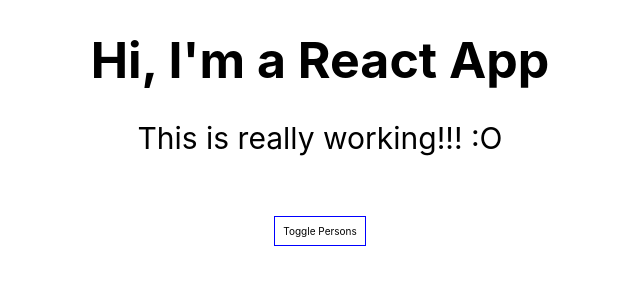
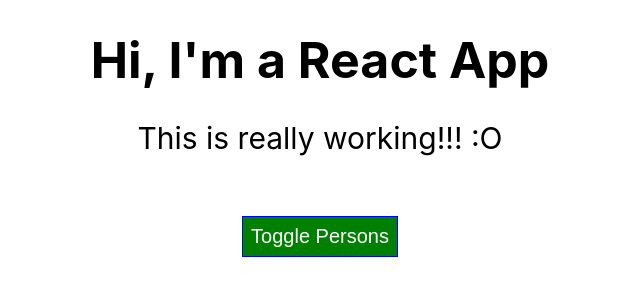
Before and after one commit to Lypzis/React, a React (Create React App) app in the folder react-complete-guide/: page / in a window 1280 px wide. Shown: the top 300 px of the page, without its empty margins (320-960 px from the left). Built offline with nearby package versions, Linux system fonts and the light colour scheme.

Commit message:
Update App.js, App.css

```diff
--- a/react-complete-guide/src/App.css
+++ b/react-complete-guide/src/App.css
@@ -13,3 +13,26 @@
 .App p {
   font-size: 3rem;
 }
+
+.red {
+  color: red;
+}
+
+.green {
+  color: green;
+}
+
+.bold {
+  font-weight: bold;
+}
+
+/*
+.App button {
+  font-size: 2rem;
+  background-color: green;
+  color: #fff;
+  font: inherit;
+  border: 1px solid blue;
+  padding: .8rem;
+  cursor: pointer;
+}*/
--- a/react-complete-guide/src/App.js
+++ b/react-complete-guide/src/App.js
@@ -9,9 +9,9 @@
   state = {
     // array of objects
     person: [
-        {id: 'aaa', name: 'Max', age: 28 },
-        {id: 'aab', name: 'Manu', age: 29 },
-        {id: 'abb', name: 'Stephanie', age: 27 }
+      { id: 'aaa', name: 'Max', age: 28 },
+      { id: 'aab', name: 'Manu', age: 29 },
+      { id: 'abb', name: 'Stephanie', age: 27 }
     ],
     otherState: 'some other value hey',
     showPersons: false
@@ -22,7 +22,7 @@
     // or use spread operator to make a copy with the objects of the older array, creating a new one
     const persons = [...this.state.person]; // only for arrays!
     persons.splice(personIndex, 1); // removes the element of respective index, from the copy array
-    this.setState({person: persons}); // updates state with the new array
+    this.setState({ person: persons }); // updates state with the new array
   }
 
   nameChangedHandler = (event, id) => {
@@ -50,16 +50,18 @@
   render() {
     // inline style
     const style = {
-      backgroundColor: 'white',
-      font: 'inherit',
+      backgroundColor: 'green',
+      color: '#fff',
+      fontSize: '2rem',
       border: '1px solid blue',
       padding: '.8rem',
-      cursor: 'pointer'
+      cursor: 'pointer',
+      outline: 'none'
     }
 
     let persons = null;
     // the persons list block, default is null
-    if (this.state.showPersons)
+    if (this.state.showPersons) {
       persons = ( //always use map (the array function, not Map, if you know what I mean ;) ) to render lists
         <div>
           {this.state.person.map((person, index) => {
@@ -68,10 +70,26 @@
               click={this.deletePersonHandler.bind(this, index)}
               name={person.name}
               age={person.age}
-              changed={event => this.nameChangedHandler(event, person.id)}/>
+              changed={event => this.nameChangedHandler(event, person.id)} />
           })}
         </div>
       );
+
+      // dinamically changes background of the button, which is the one recieving the inline style object
+      style.backgroundColor = 'red';
+    }
+
+    // creating a class list
+    let classes = [];
+
+    // dinamic classes
+    if (this.state.person.length <= 2) {
+      classes.push('red');
+    }
+
+    if (this.state.person.length < 2) {
+      classes.push('bold');
+    }
 
     return (
       // this is not html, it's .jsx :D
@@ -79,7 +97,7 @@
       // alternativelly to bind uses: '() => this.switchNameHandler()', though, not best practice
       <div className="App">
         <h1>Hi, I'm a React App</h1>
-        <p>This is really working!!! :O</p>
+        <p className={classes.join(' ')}>This is really working!!! :O</p>
         <button style={style} onClick={this.togglePersonsHandler}>Toggle Persons</button>
         {
           // cannot use if statements inside here, so this is how its done, shows list if 'true',
```
